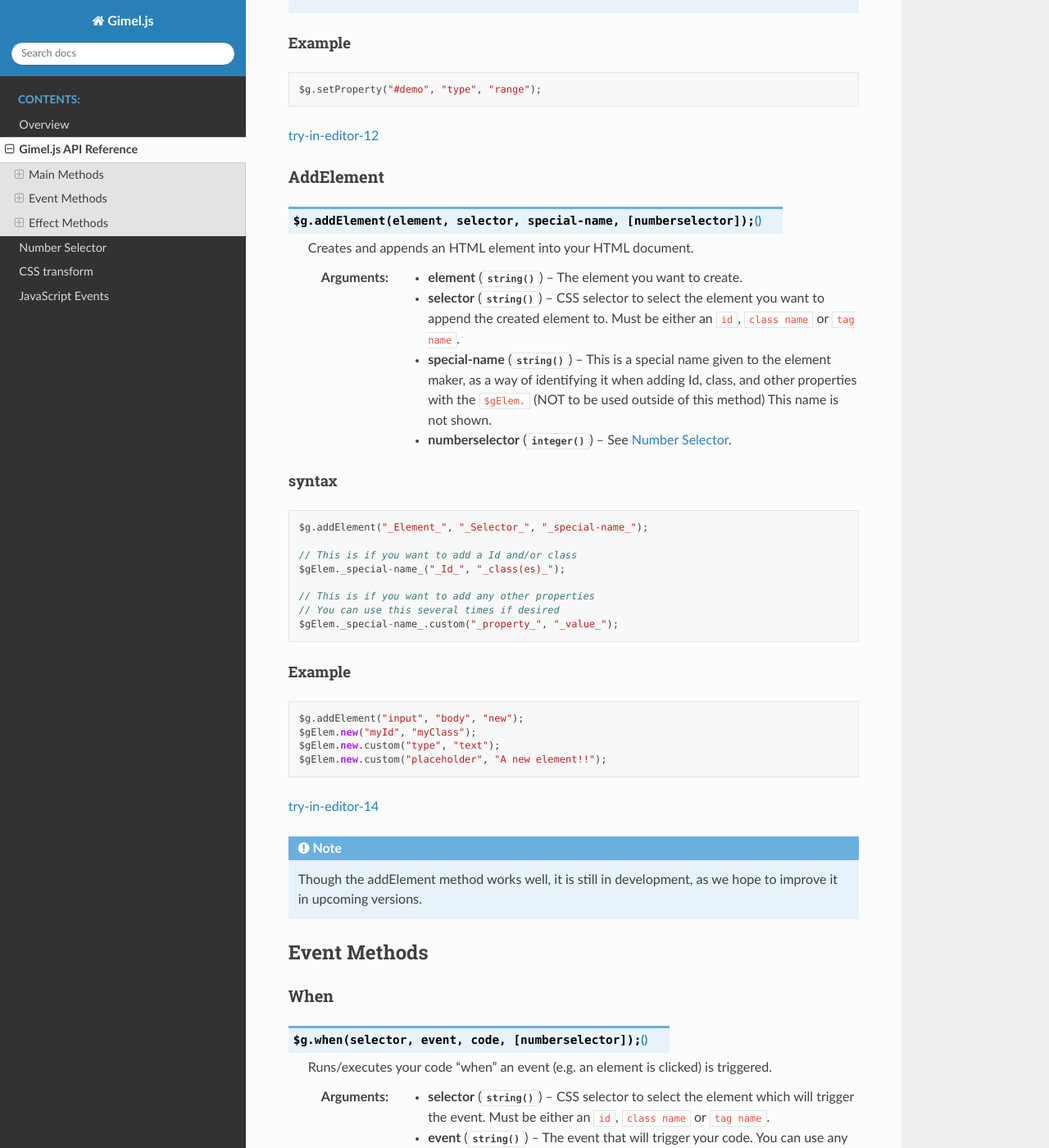
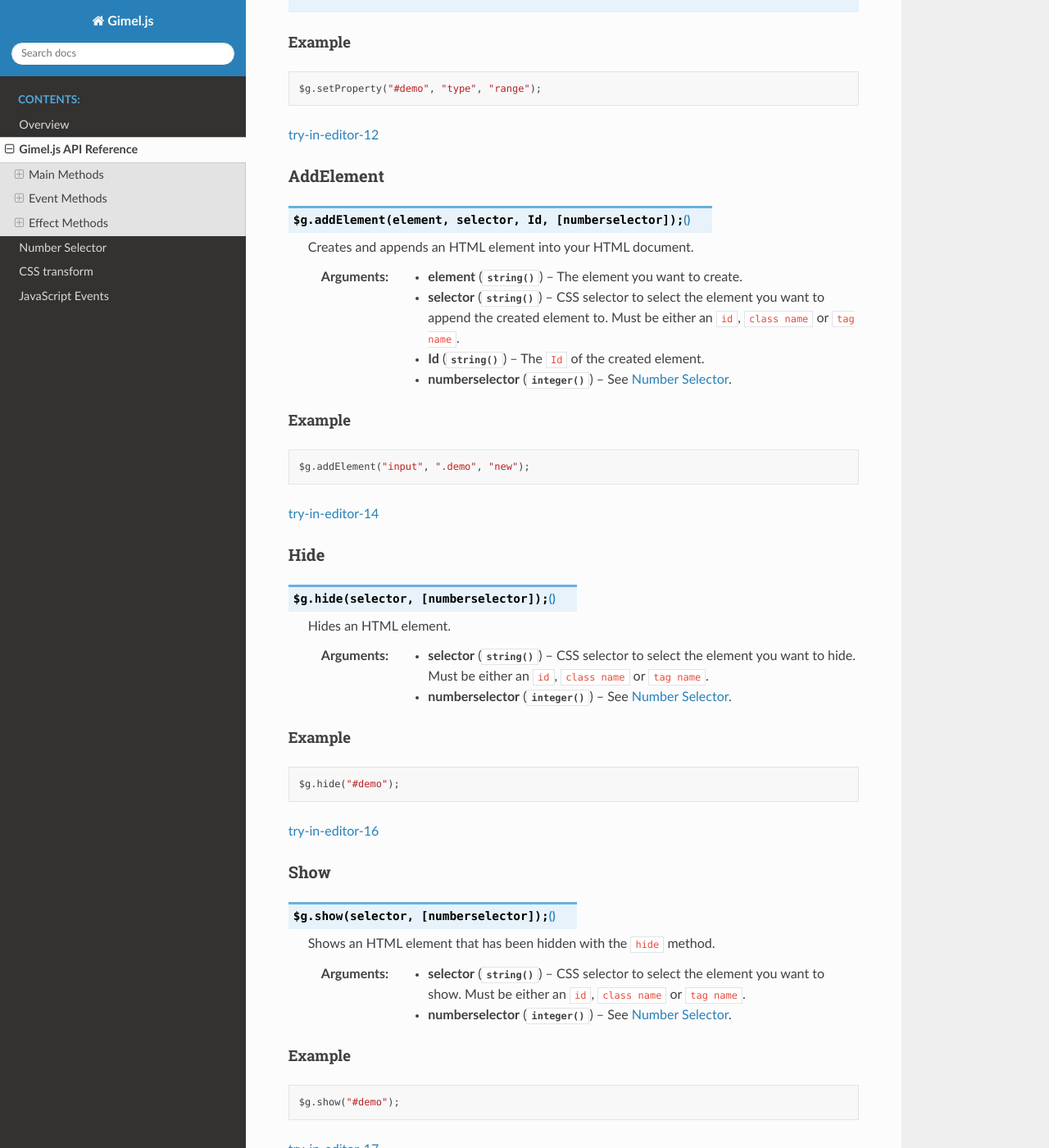
Before and after one commit to Correct-Syntax/Gimeljs, a Sphinx documentation site: the page built from docs/source/api_reference.rst, in a window 1280 px wide and 1400 px high, scrolled down 3528 px. Shown: the whole window at 82% size. Built offline with Sphinx 7.4.7 and the Read the Docs theme 2.0.0, drawn with Linux system fonts in a browser that asks for light colours; some of the changed text lies outside the part shown.

Commit message:
update for version 1.5.0

```diff
--- a/docs/source/api_reference.rst
+++ b/docs/source/api_reference.rst
@@ -116,23 +116,24 @@
    .. _try-in-editor-3: examples/addclass-01.html
 
 
-.. _changeCss:
 
-ChangeCSS
+.. _setCss:
+
+SetCSS
 ---------
 
-.. js:method:: $g.changeCSS(selector, property, value, [numberselector]);
+.. js:method:: $g.setCSS(selector, property, value, [numberselector]);
 
-   Sets or changes a single CSS style property.
+   Sets or changes a single CSS style property of a element.
 
    :param string selector: CSS selector to select the element whos style you want to change. Must be either an ``id``, ``class name`` or ``tag name``.
    :param string property: The name of the property  you want to change (only the name e.g. for ``color:red;`` place only ``color`` here: see example below).
    :param string value: The value you want to set the CSS property to (e.g. for ``color:red;`` you would place ``red`` here: see example below).
-   :param integer numberselector: See :ref:`Number-Selector`. This method supports the ``all`` property. `Here-3`_ is an example of changeCSS using the ``all`` property.
+   :param integer numberselector: See :ref:`Number-Selector`. This method supports the ``all`` property. `Here-3`_ is an example of setCSS using the ``all`` property.
 
 
 
-   .. _Here-3: examples/changeCSS-02.html
+   .. _Here-3: examples/setCSS-02.html
 
 
 Example
@@ -140,14 +141,14 @@
 
 .. code-block:: js
 
-    $g.changeCSS("#demo", "background-color", "green");
+    $g.setCSS("#demo", "background-color", "green");
 
 
 
 
 `try-in-editor-4`_
 
-   .. _try-in-editor-4: examples/changeCSS-01.html
+   .. _try-in-editor-4: examples/setCSS-01.html
 
 
 .. _removeelement:
@@ -222,32 +223,14 @@
 AddElement
 ------------
 
-.. js:method:: $g.addElement(element, selector, special-name, [numberselector]);
+.. js:method:: $g.addElement(element, selector, Id, [numberselector]);
 
    Creates and appends an HTML element into your HTML document.
 
    :param string element: The element you want to create.
    :param string selector: CSS selector to select the element you want to append the created element to. Must be either an ``id``, ``class name`` or ``tag name``.
-   :param string special-name: This is a special name given to the element maker, as a way of identifying it when adding Id, class, and other properties with the ``$gElem.`` (NOT to be used outside of this method) This name is not shown.
+   :param string Id: The ``Id`` of the created element.
    :param integer numberselector: See :ref:`Number-Selector`.
-
-
-   .. _Example-14: examples/addhtml-02.html
-   .. _Here-14: examples/addhtml-03.html
-
-syntax
-^^^^^^
-
-.. code-block:: js
-
-    $g.addElement("_Element_", "_Selector_", "_special-name_");
-
-    // This is if you want to add a Id and/or class
-    $gElem._special-name_("_Id_", "_class(es)_");
-
-    // This is if you want to add any other properties
-    // You can use this several times if desired
-    $gElem._special-name_.custom("_property_", "_value_");
 
 
 Example
@@ -255,20 +238,61 @@
 
 .. code-block:: js
 
-    $g.addElement("input", "body", "new");
-    $gElem.new("myId", "myClass");
-    $gElem.new.custom("type", "text");
-    $gElem.new.custom("placeholder", "A new element!!");
+    $g.addElement("input", ".demo", "new");
 
 
 `try-in-editor-14`_
 
    .. _try-in-editor-14: examples/addElement-01.html
 
-.. note::
-    Though the addElement method works well, it is still in development, as we hope to improve it in upcoming versions.
+.. _hide:
+
+Hide
+------------
+
+.. js:method:: $g.hide(selector, [numberselector]);
+
+   Hides an HTML element.
+
+   :param string selector: CSS selector to select the element you want to hide. Must be either an ``id``, ``class name`` or ``tag name``.
+   :param integer numberselector: See :ref:`Number-Selector`.
+
+Example
+^^^^^^^
+
+.. code-block:: js
+
+    $g.hide("#demo");
 
 
+`try-in-editor-16`_
+
+   .. _try-in-editor-16: examples/hide-01.html
+
+
+.. _show:
+
+Show
+------------
+
+.. js:method:: $g.show(selector, [numberselector]);
+
+   Shows an HTML element that has been hidden with the ``hide`` method.
+
+   :param string selector: CSS selector to select the element you want to show. Must be either an ``id``, ``class name`` or ``tag name``.
+   :param integer numberselector: See :ref:`Number-Selector`.
+
+Example
+^^^^^^^
+
+.. code-block:: js
+
+    $g.show("#demo");
+
+
+`try-in-editor-17`_
+
+   .. _try-in-editor-17: examples/show-01.html
 
 
 .. _Event-Method:
```
Also changed, not shown: other parts of docs/source/api_reference.rst (+1 -1 lines), docs/source/othercomponents.rst (+12 -0 lines), 18 other files.
